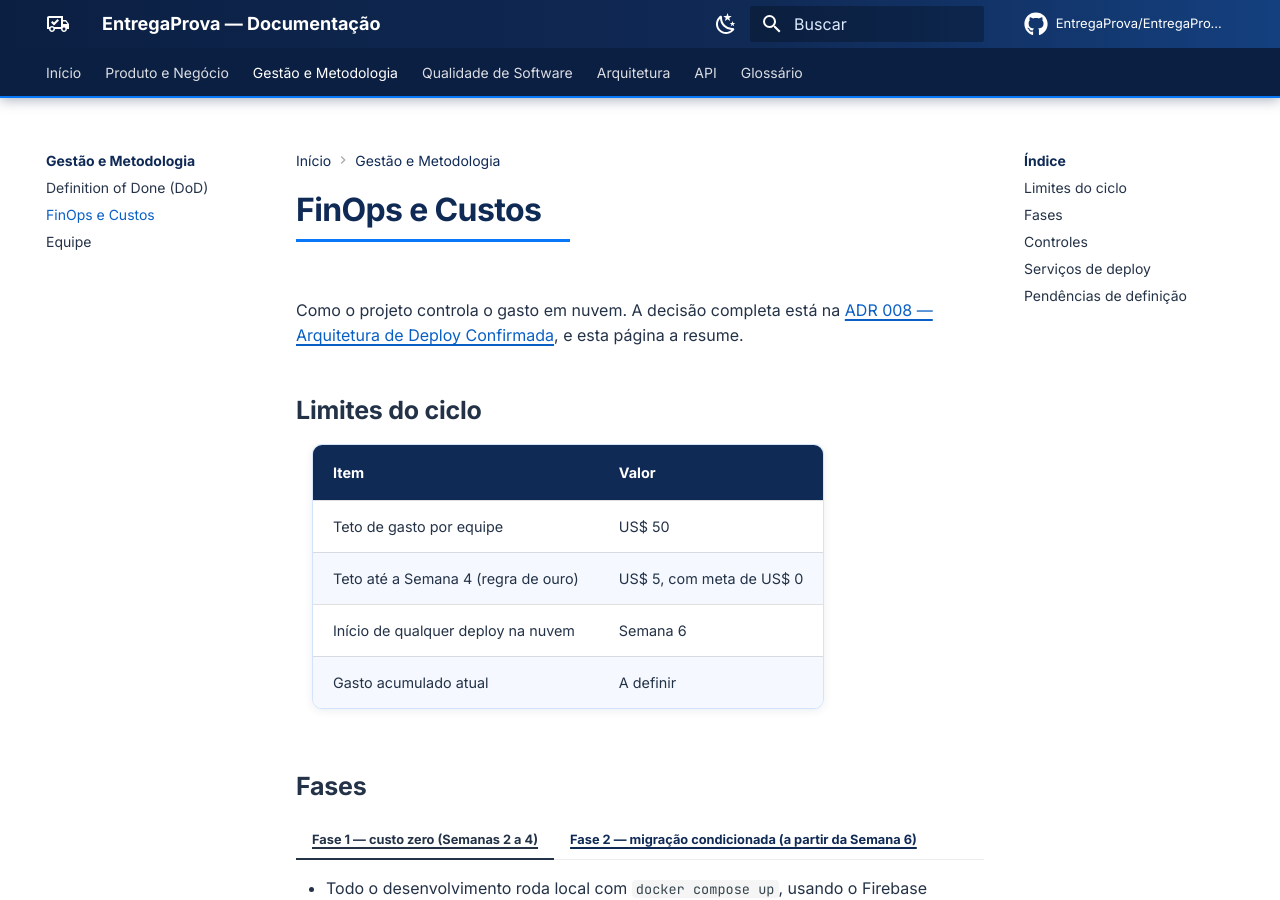
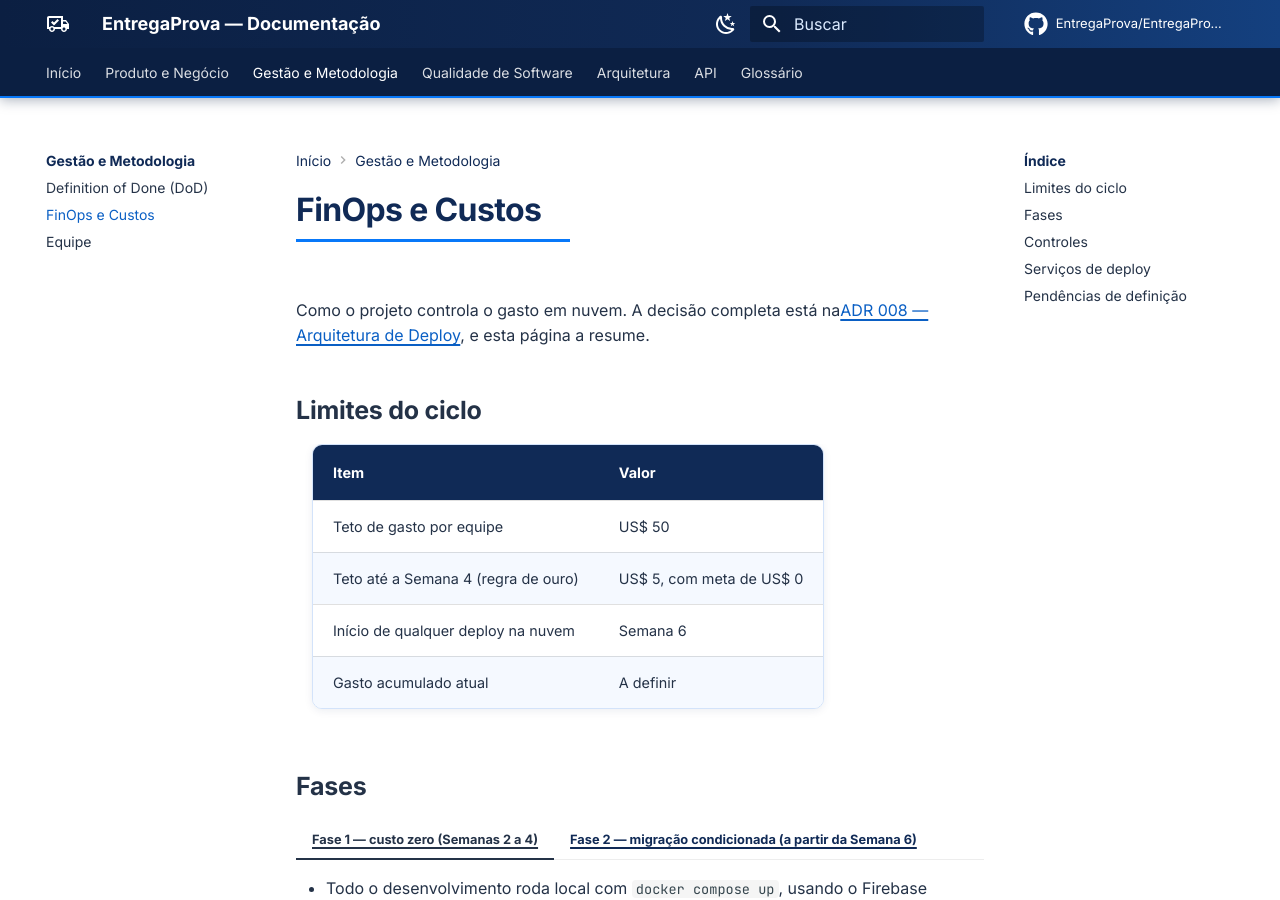
Before and after one commit to EntregaProva/EntregaProva-documentation, an MkDocs documentation site: the page built from docs/gestao/finops.md, in a window 1280 px wide and 900 px high. Built offline with MkDocs 1.6.1 and Material for MkDocs 9.7.7, drawn with Linux system fonts in a browser that asks for light colours; comment, search, counter and statistics services are not loaded.

Commit message:
Update finops.md

```diff
--- a/docs/gestao/finops.md
+++ b/docs/gestao/finops.md
@@ -4,7 +4,7 @@ title: FinOps e Custos
 
 # FinOps e Custos
 
-Como o projeto controla o gasto em nuvem. A decisão completa está na [ADR 008 — Arquitetura de Deploy Confirmada](008_Arquitetura%20de%20Deploy.md), e esta página a resume.
+Como o projeto controla o gasto em nuvem. A decisão completa está na[ADR 008 — Arquitetura de Deploy](<../arquitetura/adrs/008_Arquitetura de Deploy.md>), e esta página a resume.
 
 ## Limites do ciclo
 
```
